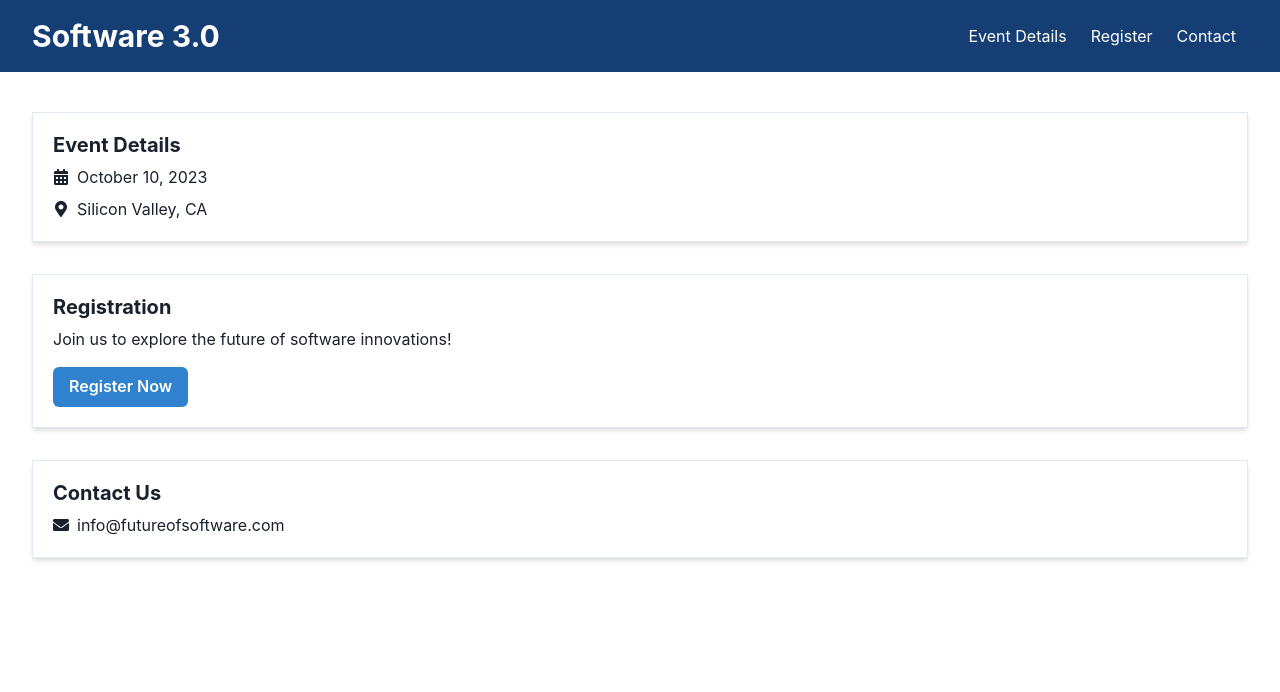
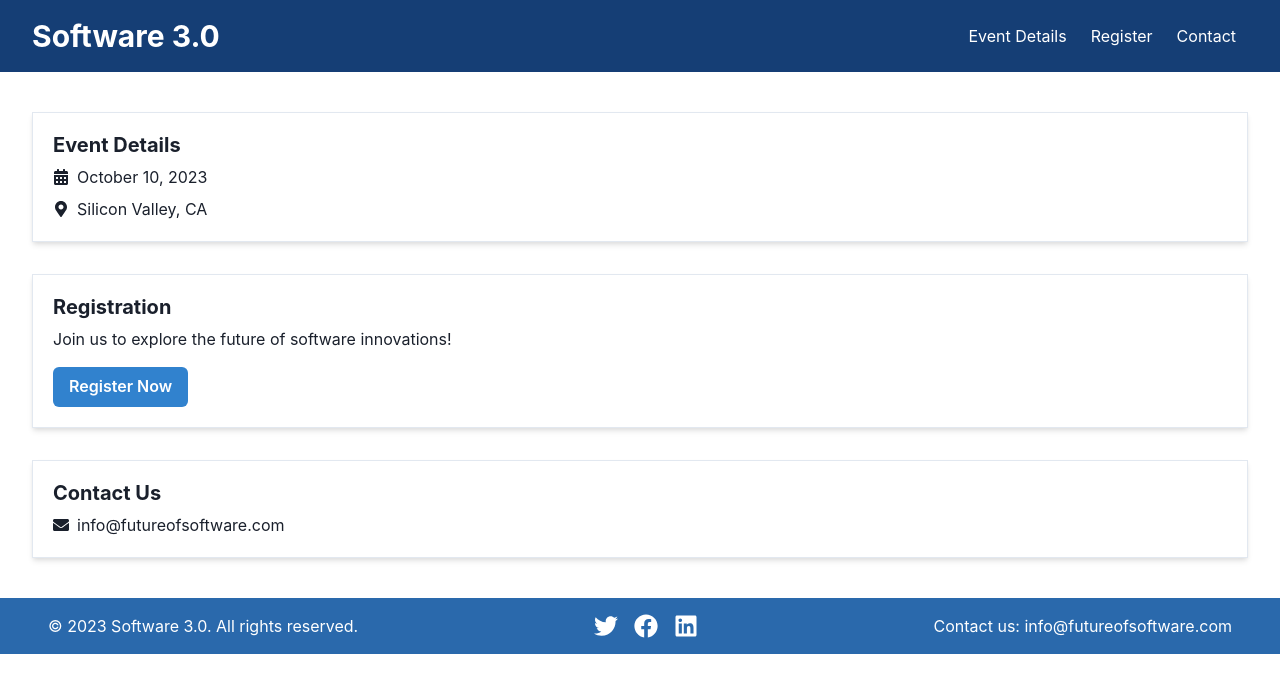
Before and after one commit to GPT-Engineer-App/software-future-event, a React (Vite) app: page / in a window 1280 px wide. Shown: the top 692 px of the page. Built offline with nearby package versions, Linux system fonts and the light colour scheme.

Commit message:
Added a futuristic themed footer to the landing page with copyright, contact details, and social media links.

```diff
--- a/src/pages/Index.jsx
+++ b/src/pages/Index.jsx
@@ -1,5 +1,5 @@
 import { Box, Container, Flex, Heading, Text, Button, VStack, Link } from "@chakra-ui/react";
-import { FaEnvelope, FaMapMarkerAlt, FaCalendarAlt } from "react-icons/fa";
+import { FaEnvelope, FaMapMarkerAlt, FaCalendarAlt, FaTwitter, FaFacebook, FaLinkedin } from "react-icons/fa";
 
 const Index = () => {
   return (
@@ -39,6 +39,25 @@ const Index = () => {
           </Flex>
         </Box>
       </VStack>
+      <Box as="footer" bg="brand.700" color="white" py={4}>
+        <Container maxW="container.xl">
+          <Flex justifyContent="space-between" alignItems="center" px={8}>
+            <Text>&copy; 2023 Software 3.0. All rights reserved.</Text>
+            <Flex>
+              <Link href="https://twitter.com" isExternal px={2}>
+                <FaTwitter size="24px" />
+              </Link>
+              <Link href="https://facebook.com" isExternal px={2}>
+                <FaFacebook size="24px" />
+              </Link>
+              <Link href="https://linkedin.com" isExternal px={2}>
+                <FaLinkedin size="24px" />
+              </Link>
+            </Flex>
+            <Text>Contact us: info@futureofsoftware.com</Text>
+          </Flex>
+        </Container>
+      </Box>
     </Container>
   );
 };
```
